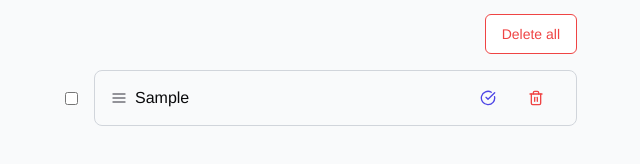
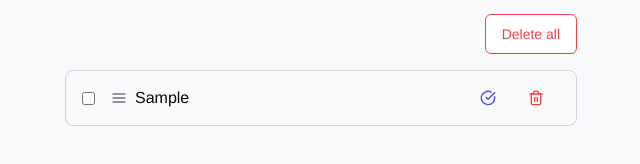
Before and after one commit to PaulMant/todo-app, a Next.js app: page / in a window 1280 px wide. Both pictures are taken after typing "Sample" into the empty fields and a click on the button "Add Task". Shown: the part 226-390 px from the top of the page, without its empty margins (319-959 px from the left). Built offline with nearby package versions, Linux system fonts and the light colour scheme.

Commit message:
Fix delete animation

```diff
--- a/src/app/components/DragAndDropList.tsx
+++ b/src/app/components/DragAndDropList.tsx
@@ -12,6 +12,7 @@ interface DragAndDropListProps {
   animatingTodos: { [id: number]: boolean };
   selectedTodos: Set<number>;
   onToggle: (id: number) => void;
+  onDelete: (id: number) => void;
   onSelect: (id: number, checked: boolean) => void;
   onReorder: (newOrder: Task[]) => void;
 }
@@ -22,6 +23,7 @@ const DragAndDropList: React.FC<DragAndDropListProps> = ({
   animatingTodos,
   selectedTodos,
   onToggle,
+  onDelete,
   onSelect,
   onReorder,
 }) => {
@@ -31,6 +33,11 @@ const DragAndDropList: React.FC<DragAndDropListProps> = ({
       coordinateGetter: sortableKeyboardCoordinates,
     })
   );
+
+  const handleDelete = (id: number) => {
+    filteredTodos = filteredTodos.filter((todo) => todo.id !== id);
+    onDelete(id);
+  };
 
   const handleDragEnd = (event: DragEndEvent) => {
     const { active, over } = event;
@@ -48,14 +55,6 @@ const DragAndDropList: React.FC<DragAndDropListProps> = ({
       <ul className="space-y-4 w-full max-h-[45vh] overflow-y-auto">
         <SortableContext items={filteredTodos.map((todo) => todo.id)} strategy={verticalListSortingStrategy}>
           {filteredTodos.map((todo) => (
-            <div className="flex items-center w-full" key={todo.id}>
-              <input
-                type="checkbox"
-                checked={selectedTodos.has(todo.id)}
-                onChange={(e) => onSelect(todo.id, e.target.checked)}
-                className="mr-4"
-              />
-              <div className="w-full">
             <SortableItem key={todo.id} id={todo.id}>
               <li
                 className={`flex w-full h-14 rounded-lg items-center px-4 border transition-all duration-300 ${
@@ -63,11 +62,15 @@ const DragAndDropList: React.FC<DragAndDropListProps> = ({
                 }
                   ${animatingTodos[todo.id] ? "translate-y-2 opacity-50" : ""}
                   ${selectedTodos.has(todo.id) ? "border-seedext" : "border-gray-300"} hover:shadow-lg`}>
-                    <TodoItem todo={todo} onToggle={() => onToggle(todo.id)} />
+                <input
+                  type="checkbox"
+                  checked={selectedTodos.has(todo.id)}
+                  onChange={(e) => onSelect(todo.id, e.target.checked)}
+                  className="mr-4"
+                />
+                <TodoItem todo={todo} onToggle={() => onToggle(todo.id)} onDelete={() => handleDelete(todo.id)} />
               </li>
             </SortableItem>
-              </div>
-            </div>
           ))}
         </SortableContext>
       </ul>
--- a/src/app/components/TodoList/TodoItem.tsx
+++ b/src/app/components/TodoList/TodoItem.tsx
@@ -11,9 +11,10 @@ import { Button } from "../ui/button";
 interface TodoItemProps {
   todo: Task;
   onToggle: () => void;
+  onDelete: () => void;
 }
 
-export default function TodoItem({ todo, onToggle }: TodoItemProps) {
+export default function TodoItem({ todo, onToggle, onDelete }: TodoItemProps) {
   const todoService = useTodoService();
   const [isDeleting, setIsDeleting] = useState(false);
 
@@ -21,6 +22,7 @@ export default function TodoItem({ todo, onToggle }: TodoItemProps) {
     setIsDeleting(true);
     setTimeout(() => {
       todoService.deleteTodo(todo.id);
+      onDelete();
       toast.success("Task deleted successfully!", {
         position: "bottom-right",
         autoClose: 2800,
--- a/src/app/components/TodoList/TodoList.tsx
+++ b/src/app/components/TodoList/TodoList.tsx
@@ -64,6 +64,11 @@ const TodoList: React.FC<TodoListProps> = ({ search }) => {
     });
   };
 
+  const handleDelete = (id: number) => {
+    setTodos((prev) => prev.filter((todo) => todo.id !== id));
+    setOrderedTodos((prev) => prev.filter((todo) => todo.id !== id));
+  };
+
   const handleBatchDelete = async () => {
     try {
       const idsToDelete = Array.from(selectedTodos);
@@ -108,6 +113,7 @@ const TodoList: React.FC<TodoListProps> = ({ search }) => {
         animatingTodos={animatingTodos}
         selectedTodos={selectedTodos}
         onToggle={handleToggle}
+        onDelete={handleDelete}
         onSelect={handleSelect}
         onReorder={handleReorder}
       />
```
Lines whose indentation alone changed are shown as unchanged.
